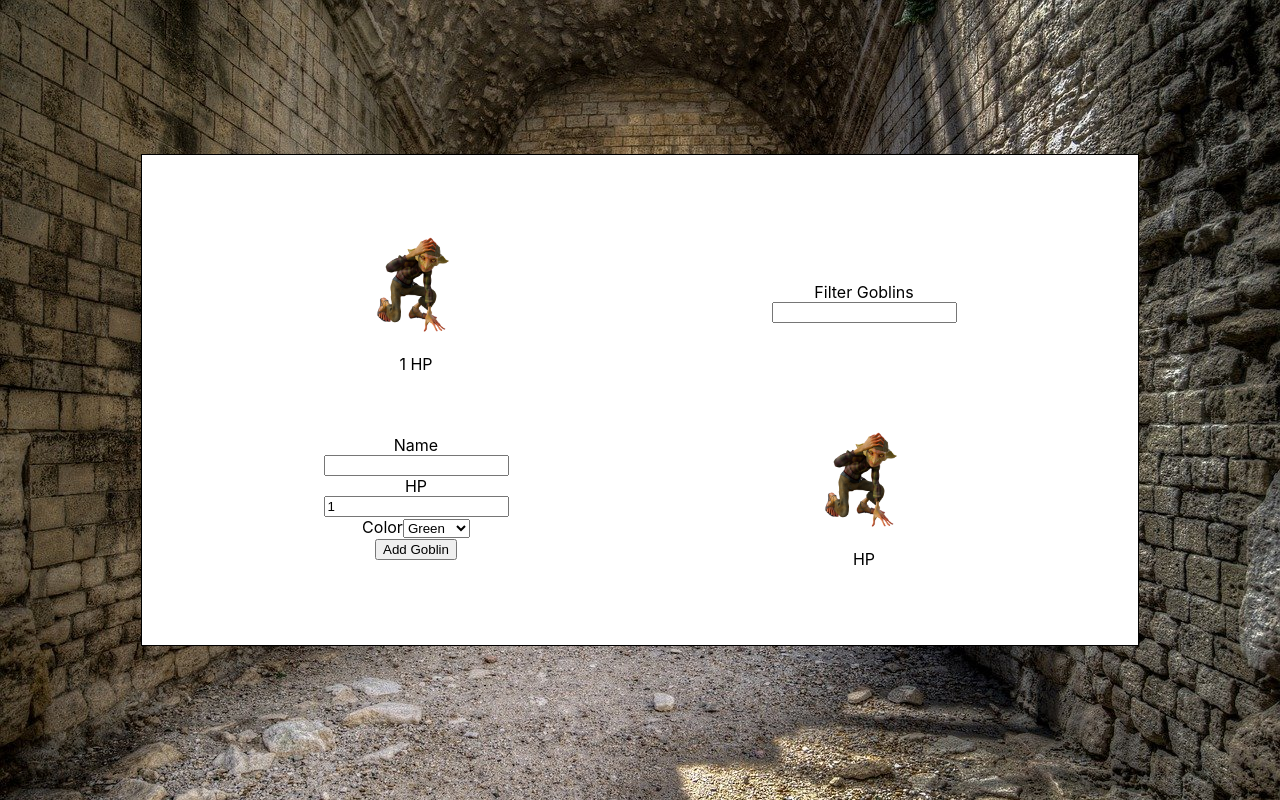
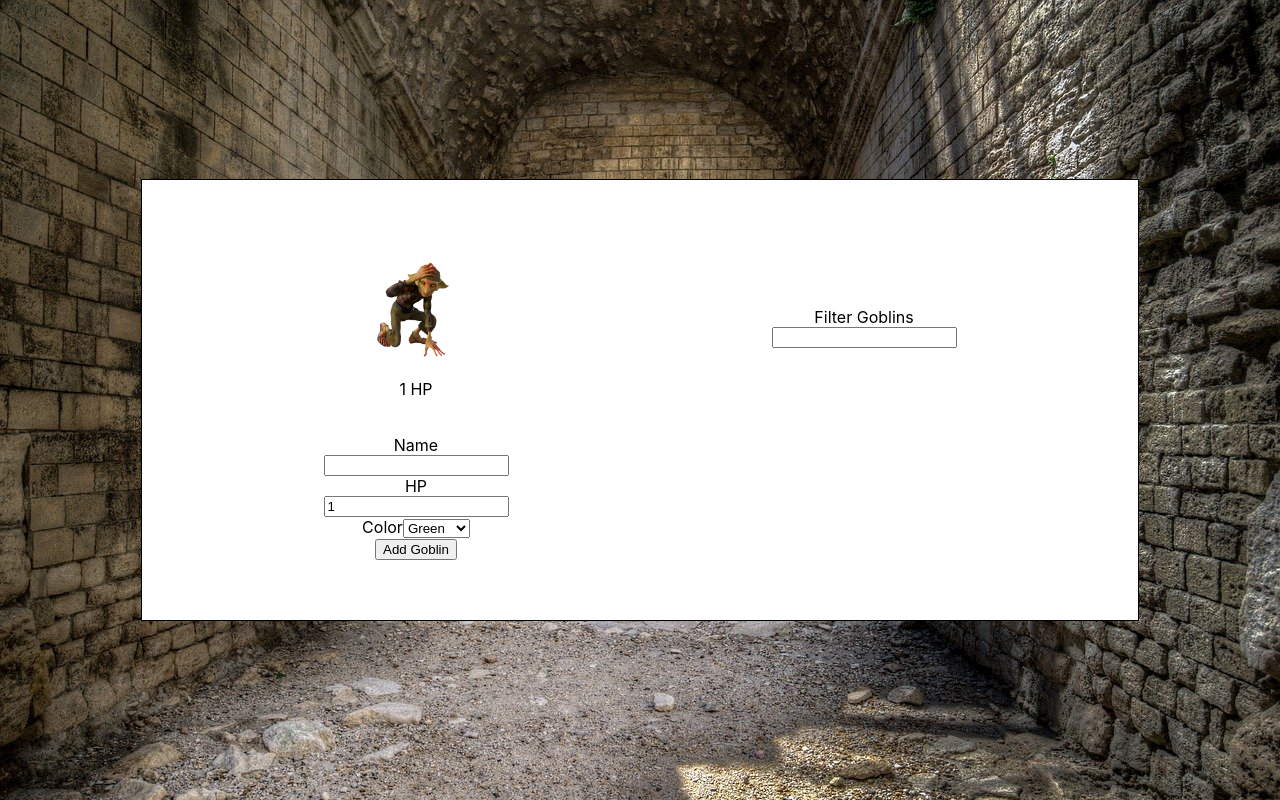
Before and after one commit to ClareMcDonald/react-goblin-builder-half-baked, a React (Create React App) app: page / in a window 1280 px wide. Built offline with nearby package versions, Linux system fonts and the light colour scheme.

Commit message:
fixed bug where I was setting state with an array with an empty string. filter works

```diff
--- a/src/App.js
+++ b/src/App.js
@@ -7,9 +7,9 @@ import Goblin from './Goblin';
 function App() {
   //   track:
   //     allGoblins, an array of all goblins
-  const [goblins, setGoblins] = useState(['']);
+  const [goblins, setGoblins] = useState([]);
   // filteredGoblins, a second array of goblins: this one is the filtered version of the above allGoblins array
-  const [filteredGoblins, setFilteredGoblins] = useState(['']);
+  const [filteredGoblins, setFilteredGoblins] = useState([]);
   // goblinFormName, which is how we track the user input for the current name of the goblin in the form
   const [goblinFormName, setGoblinFormName] = useState('');
   // goblinFormHP, which is how we track the user input for the current HP of the goblin in the form
@@ -51,12 +51,17 @@ function App() {
   }
 
   function handleFilterGoblins(search) {
+    if (search) {
       // use the filter method to get an array of goblins whose name includes this search argument
+      const filteredGoblins = goblins.filter(goblin => goblin.name.includes(search));
 
       // if there is a search argument, set the filtered goblins to the filtered goblins
+      setFilteredGoblins(filteredGoblins);
+    } else {
     // if the search argument is undefined, set the filtered goblins in state to just be the array of all goblins
+      setFilteredGoblins(goblins);
     }
-
+  }
 
   return (
     <div className="App">
@@ -89,7 +94,10 @@ function App() {
 
       />
       <GoblinList
-        goblins={goblins} // this takes in an array of goblins. If the filteredGoblins has a length, use that array. Otherwise, use the allGoblins array
+        goblins={filteredGoblins.length
+          ? filteredGoblins
+          : goblins
+        } // this takes in an array of goblins. If the filteredGoblins has a length, use that array. Otherwise, use the allGoblins array
         handleDeleteGoblin={handleDeleteGoblin} // note that the goblin list has access to the ability to delete
       />
     </div>
```
Lines whose indentation alone changed are shown as unchanged.
